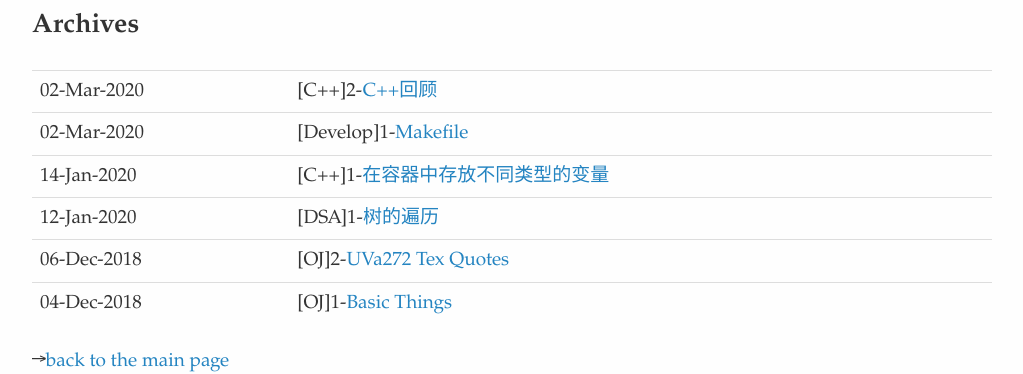
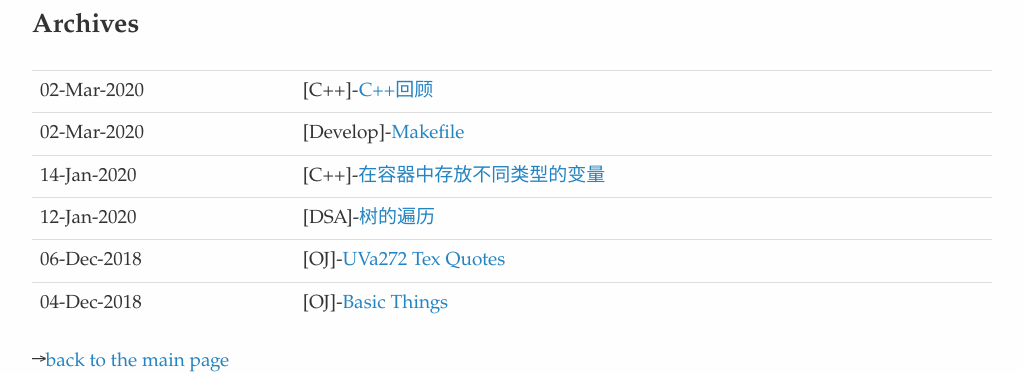
Before and after one commit to 0xzhang/0xzhang.github.io, a plain HTML site: page blog/index.html in a window 1280 px wide. Shown: the part 231-605 px from the top of the page, without its empty margins (128-1151 px from the left). Drawn offline with Linux system fonts and the light colour scheme.

Commit message:
update catalog form.

```diff
--- a/blog/index.html
+++ b/blog/index.html
@@ -14,17 +14,17 @@
     <table>
       <tbody>
       <tr><td>02-Mar-2020</td>
-        <td>[C++]2-<a href='https://0xzhang.github.io/blog/Cpp_Review'>C++回顾</a></td></tr>
+        <td>[C++]-<a href='https://0xzhang.github.io/blog/Cpp_Review'>C++回顾</a></td></tr>
       <tr><td>02-Mar-2020</td>
-        <td>[Develop]1-<a href='https://0xzhang.github.io/blog/Makefile'>Makefile</a></td></tr>
+        <td>[Develop]-<a href='https://0xzhang.github.io/blog/Makefile'>Makefile</a></td></tr>
       <tr><td>14-Jan-2020</td>
-        <td>[C++]1-<a href='https://0xzhang.github.io/blog/Store_different_types_in_containers'>在容器中存放不同类型的变量</a></td></tr>
+        <td>[C++]-<a href='https://0xzhang.github.io/blog/Store_different_types_in_containers'>在容器中存放不同类型的变量</a></td></tr>
       <tr><td>12-Jan-2020</td>
-        <td>[DSA]1-<a href='https://0xzhang.github.io/blog/Tree_traversal'>树的遍历</a></td></tr>
+        <td>[DSA]-<a href='https://0xzhang.github.io/blog/Tree_traversal'>树的遍历</a></td></tr>
       <tr><td>06-Dec-2018</td>
-        <td>[OJ]2-<a href='https://0xzhang.github.io/blog/UVa272Tex_Quotes'>UVa272 Tex Quotes</a></td></tr>
+        <td>[OJ]-<a href='https://0xzhang.github.io/blog/UVa272Tex_Quotes'>UVa272 Tex Quotes</a></td></tr>
       <tr><td>04-Dec-2018</td>
-        <td>[OJ]1-<a href='https://0xzhang.github.io/blog/Basic_things'>Basic Things</a></td></tr>
+        <td>[OJ]-<a href='https://0xzhang.github.io/blog/Basic_things'>Basic Things</a></td></tr>
       </tbody>
     </table>
   </figure>
```
